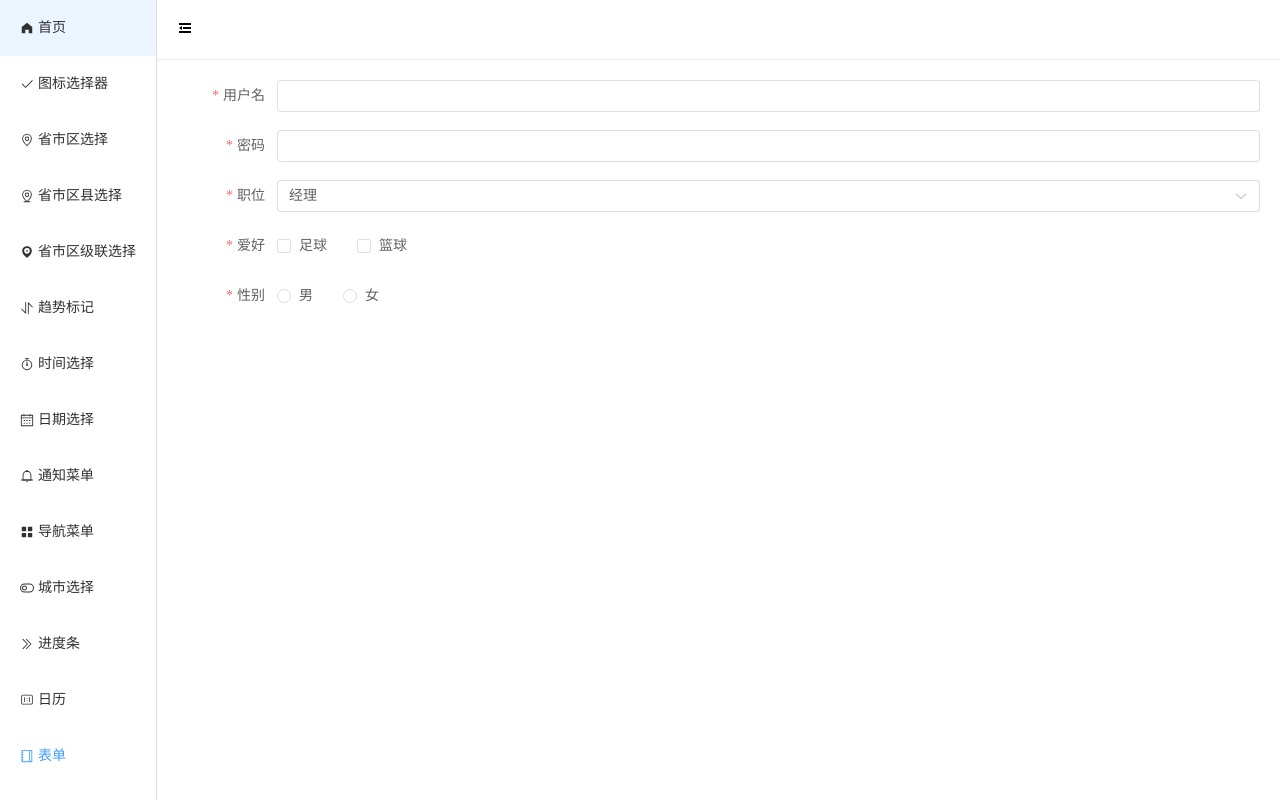
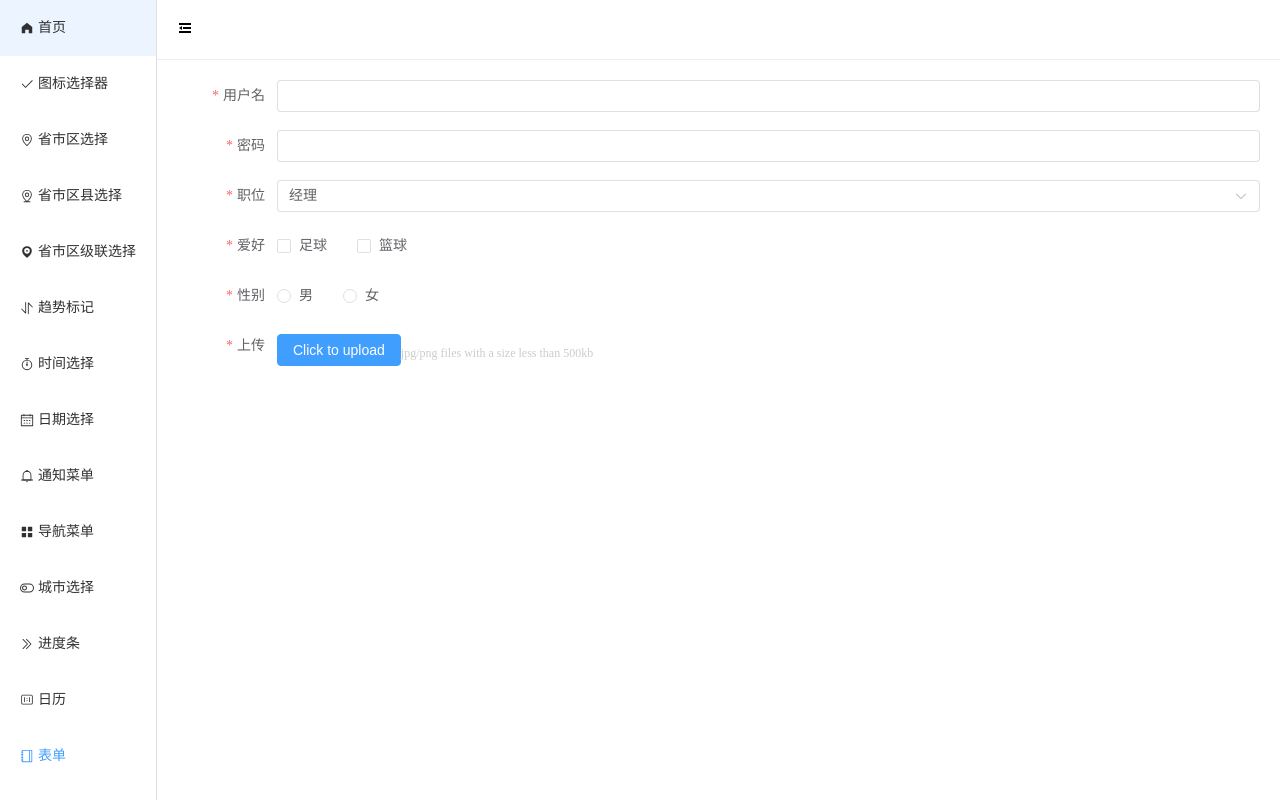
Before and after one commit to jersonwei/vue3-component, a Vue app in the folder w-components/: page /form in a window 1280 px wide. Built offline with nearby package versions, Linux system fonts and the light colour scheme.

Commit message:
✨ feat(form): upload basic event

```diff
--- a/w-components/src/components/form/src/index.vue
+++ b/w-components/src/components/form/src/index.vue
@@ -6,8 +6,23 @@
   options: {
     type: Array as PropType<FormOptions[]>,
     required: true
+  },
+  // 用户自定义上传方法
+  httpRequest: {
+    type: Function
   }
 })
+let emits = defineEmits([
+  'on-preview',
+  'on-remove',
+  'on-success',
+  'on-error',
+  'on-progress',
+  'on-change',
+  'before-upload',
+  'before-remove',
+  'on-exceed'
+])
 let model = ref<any>(null)
 let rules = ref<any>(null)
 // 初始化表单
@@ -20,6 +35,37 @@
   })
   model.value = cloneDeep(m)
   rules.value = cloneDeep(r)
+}
+// 上传组件的所有方法
+let onPreview = (file: File) => {
+  emits('on-preview', file)
+}
+let onRemove = (file: File, fileList: FileList) => {
+  emits('on-remove', { file, fileList })
+}
+let onSuccess = (response: any, file: File, fileList: FileList) => {
+  // 上传图片成功 给表单上传项赋值
+  let uploadItem = props.options.find(item => item.type === 'upload')!
+  model.value[uploadItem.prop!] = { response, file, fileList }
+  emits('on-success', { response, file, fileList })
+}
+let onError = (err: any, file: File, fileList: FileList) => {
+  emits('on-error', { err, file, fileList })
+}
+let onProgress = (event: any, file: File, fileList: FileList) => {
+  emits('on-progress', { event, file, fileList })
+}
+let onChange = (file: File, fileList: FileList) => {
+  emits('on-change', { file, fileList })
+}
+let beforeUpload = (file: File) => {
+  emits('before-upload', file)
+}
+let beforeRemove = (file: File, fileList: FileList) => {
+  emits('before-remove', { file, fileList })
+}
+let onExceed = (files: File, fileList: FileList) => {
+  emits('on-exceed', { files, fileList })
 }
 onMounted(() => {
   initForm()
@@ -47,10 +93,29 @@
         :prop="item.prop"
       >
         <component
+          v-if="item.type !== 'upload'"
           v-model="model[item.prop!]"
           v-bind="item.attrs"
           :is="`el-${item.type}`"
         ></component>
+        <el-upload
+          v-else
+          v-bind="item.uploadAttrs"
+          :on-preview="onPreview"
+          :on-remove="onRemove"
+          :on-success="onSuccess"
+          :on-error="onError"
+          :on-progress="onProgress"
+          :on-change="onChange"
+          :before-upload="beforeUpload"
+          :before-remove="beforeRemove"
+          :http-request="httpRequest"
+          :on-exceed="onExceed"
+        >
+          <!-- 插槽 -->
+          <slot name="uploadArea"></slot>
+          <slot name="uploadTip"></slot>
+        </el-upload>
       </el-form-item>
       <el-form-item
         v-if="item.children && item.children.length"
--- a/w-components/src/views/form/index.vue
+++ b/w-components/src/views/form/index.vue
@@ -1,6 +1,6 @@
 <script setup lang="ts">
 import { FormOptions } from '../../components/form/src/type/types'
-
+import { ElMessage, ElMessageBox } from 'element-plus'
 let options: FormOptions[] = [
   {
     type: 'input',
@@ -131,10 +131,84 @@
         value: '2'
       }
     ]
+  },
+  {
+    type: 'upload',
+    label: '上传',
+    prop: 'pic',
+    rules: [
+      {
+        required: true,
+        message: '文件不能为空',
+        trigger: 'change'
+      }
+    ],
+    uploadAttrs: {
+      action: 'https://jsonplaceholder.typicode.com/posts/',
+      multiple: true,
+      limit: 3
+    }
   }
 ]
+let handleRemove = (file: any, fileList: any) => {
+  console.log('handleRemove')
+  console.log(file, fileList)
+}
+let handlePreview = (file: any) => {
+  console.log('handlePreview')
+  console.log(file)
+}
+let beforeRemove = (val: any) => {
+  console.log('beforeRemove')
+  return ElMessageBox.confirm(`Cancel the transfert of ${val.file.name} ?`)
+}
+let handleExceed = (val: any) => {
+  console.log('handleExceed', val)
+  ElMessage.warning(
+    `The limit is 3, you selected ${
+      val.files.length
+    } files this time, add up to ${val.files.length +
+      val.fileList.length} totally`
+  )
+}
+let handleSuccess = (val: any) => {
+  console.log('success')
+  console.log(val)
+}
+let handleChange = (val: any) => {
+  console.log('change')
+  console.log(val)
+}
+let handleBeforeUpload = (val: any) => {
+  console.log('handleBeforeUpload')
+  console.log(val)
+}
 </script>
 <template>
-  <wForm :options="options" label-width="100px"></wForm>
+  <wForm
+    :options="options"
+    label-width="100px"
+    @on-change="handleChange"
+    @before-upload="handleBeforeUpload"
+    @on-preview="handlePreview"
+    @on-remove="handleRemove"
+    @before-remove="beforeRemove"
+    @on-success="handleSuccess"
+    @on-exceed="handleExceed"
+  >
+    <template #uploadArea>
+      <el-button type="primary">Click to upload</el-button>
+    </template>
+    <template #uploadTip>
+      <div class="el-upload__tip">
+        jpg/png files with a size less than 500kb
+      </div>
+    </template>
+  </wForm>
 </template>
-<style lang="scss" scoped></style>
+<style lang="scss" scoped>
+.el-upload__tip {
+  color: #ccc;
+  font-size: 12px;
+}
+</style>
```
